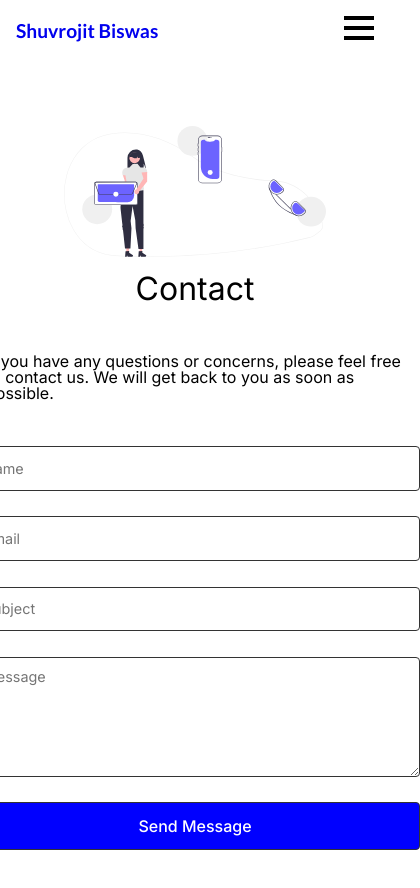
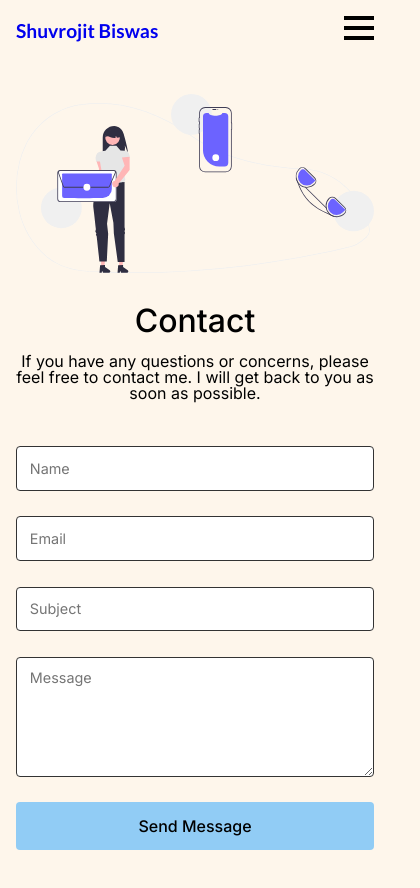
Before and after one commit to shuvrojit/shuvrojit.github.io, a Next.js app: page /contact in a window 390 px wide. Shown: the top 888 px of the page, 420 px wide, since content can reach past the window. Built offline with nearby package versions, Linux system fonts and the light colour scheme.

Commit message:
Fix contact component issues with responsive design
I have fixed the responsive design issues that we were having
over mobile screens. Changed the margins.Added new media
settings.

Changed send message button colors, borders

Give the body a new background color.

```diff
--- a/src/app/contact/page.tsx
+++ b/src/app/contact/page.tsx
@@ -4,7 +4,7 @@ const ContactPage = () => {
   return (
     <>
       <ContactForm
-        formDescription="If you have any questions or concerns, please feel free to contact us. We will get back to you as soon as possible."
+        formDescription="If you have any questions or concerns, please feel free to contact me. I will get back to you as soon as possible."
         imageSrc="/images/contact.svg"
         imageAlt="Contact Us"
       />
--- a/src/app/globals.css
+++ b/src/app/globals.css
@@ -9,6 +9,7 @@
 body {
     line-height: 1.5;
     -webkit-font-smoothing: antialiased;
+    background-color: #FEF6EB;
 }
 img,
 picture,
--- a/src/components/body/ContactForm.css
+++ b/src/components/body/ContactForm.css
@@ -1,17 +1,9 @@
 .contact__container {
     display: flex;
     flex-direction: row;
-    justify-content: space-between;
+    justify-content: space-around;
     align-items: center;
-    margin: 4rem;
-    max-width: 100%;
-}
-
-@media (max-width: 1020px) {
-    .contact__container {
-        flex-direction: column;
-        align-items: center;
-    }
+    margin: 4rem auto;
 }
 
 .contact__img {
@@ -26,18 +18,20 @@
     flex-direction: column;
     justify-content: center;
     align-items: center;
-    width: 450px;
-    gap: 1rem;
+    /* gap: 1rem; */
+    max-width: 500px;
 }
 
 .contact__form--container h1 {
     font-size: 2rem;
-    margin: 1rem;
+    margin: 1rem auto;
+    font-weight: 500;
 }
 
 .contact__form--container p {
     font-size: 1rem;
-    margin: 1rem;
+    margin: 0 auto 2rem;
+    text-align: center;
 }
 
 .contact__form {
@@ -47,6 +41,7 @@
     align-items: center;
     width: 100%;
 }
+
 
 .contact__form input,
 .contact__form textarea {
@@ -72,19 +67,19 @@
     height: 48px;
     padding: 0.8rem;
     margin: 0.8rem;
-    border: 1px solid #333;
-    background-color: blue;
-    color: #fff;
+    background-color: #91CCF5;
+    border: none;
+    color: ;
     cursor: pointer;
     font-size: 1rem;
     font-weight: 500;
     width: 100%;
     border-radius: 4px;
-    transition: background-color 0.3s;
+    transition: background-color 0.5s;
 }
 
 .contact__form button:hover {
-    background-color: darkblue;
+    background-color: #6C63FF;
 }
 
 .contact__form button:focus {
@@ -105,3 +100,15 @@
     background-color: #818181;
     color: #333;
 }
+
+
+@media (max-width: 1020px) {
+    .contact__container {
+        flex-direction: column;
+        align-items: center;
+        margin: 2rem 1rem;
+    }
+    .contact__form--container h1 {
+        margin-top: 2rem;
+    }
+}
```
